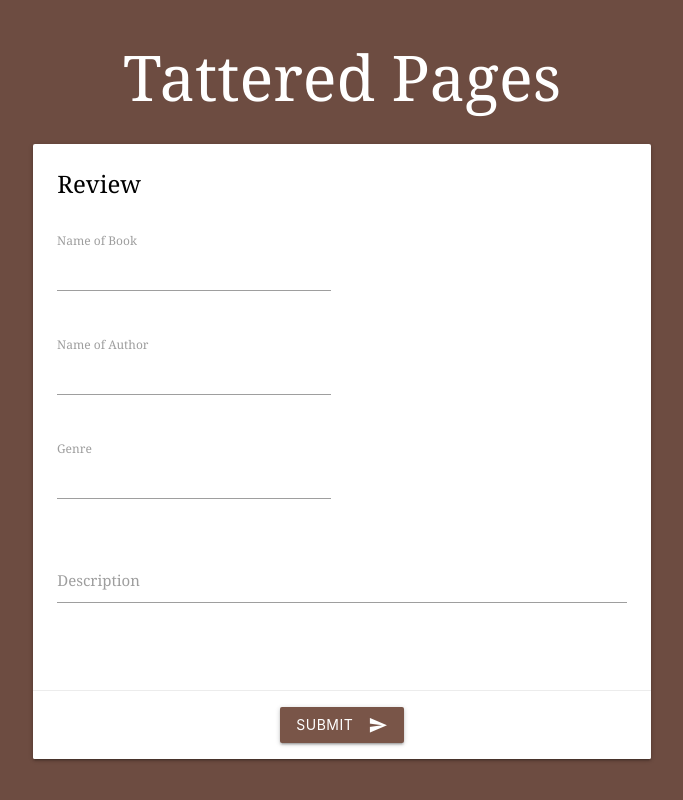
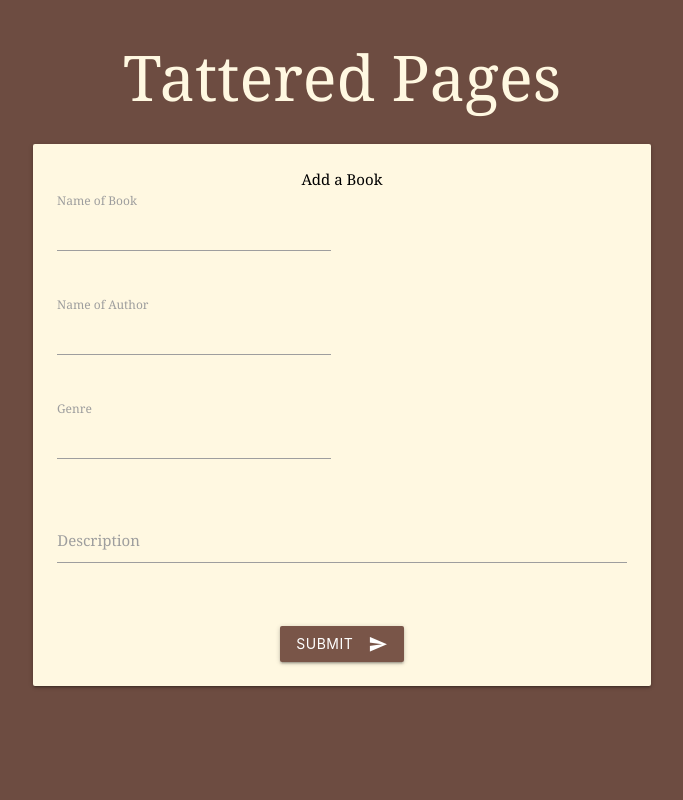
Before and after one commit to HarikaBhogaraju/BookReview, a PHP site: page /addNewBook.phtml in a window 1280 px wide. Shown: the whole page, without its empty margins (298-981 px from the left). Run offline with PHP 8.4, Linux system fonts and the light colour scheme; some libraries are stand-ins or nearby versions.

Commit message:
Update addNewBook.phtml

```diff
--- a/addNewBook.phtml
+++ b/addNewBook.phtml
@@ -14,13 +14,13 @@
   </head>
   <body class="brown darken-1" >
 
-    <div style="font-family:georgia;color:white;text-align:center">
-      <h1>Tattered Pages</h1>
+    <div style="font-family:georgia;text-align:center">
+      <h1 class="amber-text text-lighten-5">Tattered Pages</h1>
         <div class="row">
             <div class="col s6 offset-s3">
-              <div class="card">
+              <div class="card-panel amber lighten-5">
                 <div class="card-content">
-                  <span class="card-title" style="color:black;text-align:left">Review</span>
+                  <span class="card-title" style="color:black;text-align:left">Add a Book</span>
                   <br>
                   <div class="row">
                     <form class="col s12" action="addBook.php" method="post">
```
